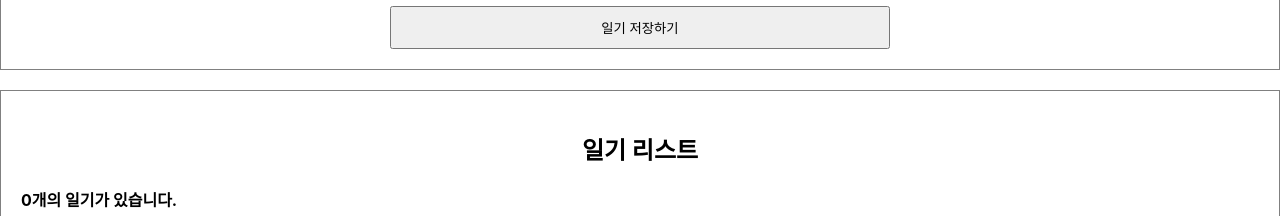
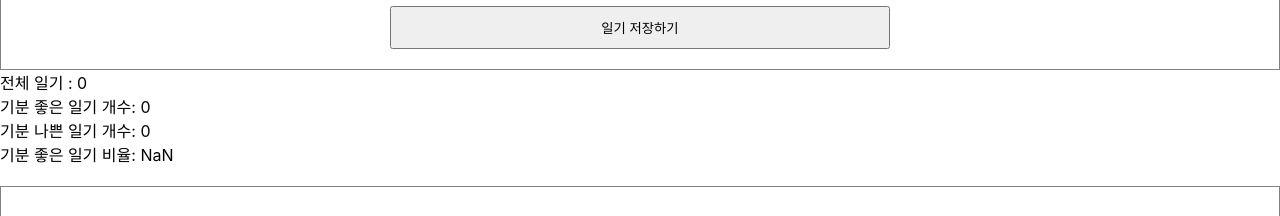
Before and after one commit to pung8146/reactGame, a React (Create React App) app in the folder simplediary/: page / in a window 1280 px wide. Shown: the part 541-757 px from the top of the page. Built offline with nearby package versions, Linux system fonts and the light colour scheme; no server answers.

Commit message:
useMemo 이용하면 불필요한 랜더를 막아줄수있습니다.

```diff
--- a/simplediary/src/App.js
+++ b/simplediary/src/App.js
@@ -1,4 +1,4 @@
-import { useState, useRef,useEffect } from 'react';
+import { useState, useRef,useEffect, useMemo } from 'react';
 import './App.css';
 import DiaryList from './DiaryList';
 import DiaryEditor from './DirayEditor';
@@ -59,11 +59,27 @@
   )
  }
 
+const getDiaryAnalysis = useMemo(() => {
+  console.log('일기 분석 시작')
+
+  const goodCount = data.filter((it) => it.emotion >= 3).length;
+  const badCount = data.length - goodCount;
+  const goodRatio = (goodCount / data.length) * 100;
+  return {goodCount , badCount , goodRatio}
+}, [data.length]
+);
+
+const {goodCount , badCount , goodRatio } = getDiaryAnalysis;
+
   return (
     <div className="App">
       <h2>일기장</h2>
       <Lifecycle />
       <DiaryEditor onCreate={onCreate}/>
+      <div>전체 일기 : {data.length}</div>
+      <div>기분 좋은 일기 개수: {goodCount}</div>
+      <div>기분 나쁜 일기 개수: {badCount}</div>
+      <div>기분 좋은 일기 비율: {goodRatio}</div>
       <DiaryList onEdit={onEdit} onRemove={onRemove} diaryList={data} />
     </div>
   );
```
